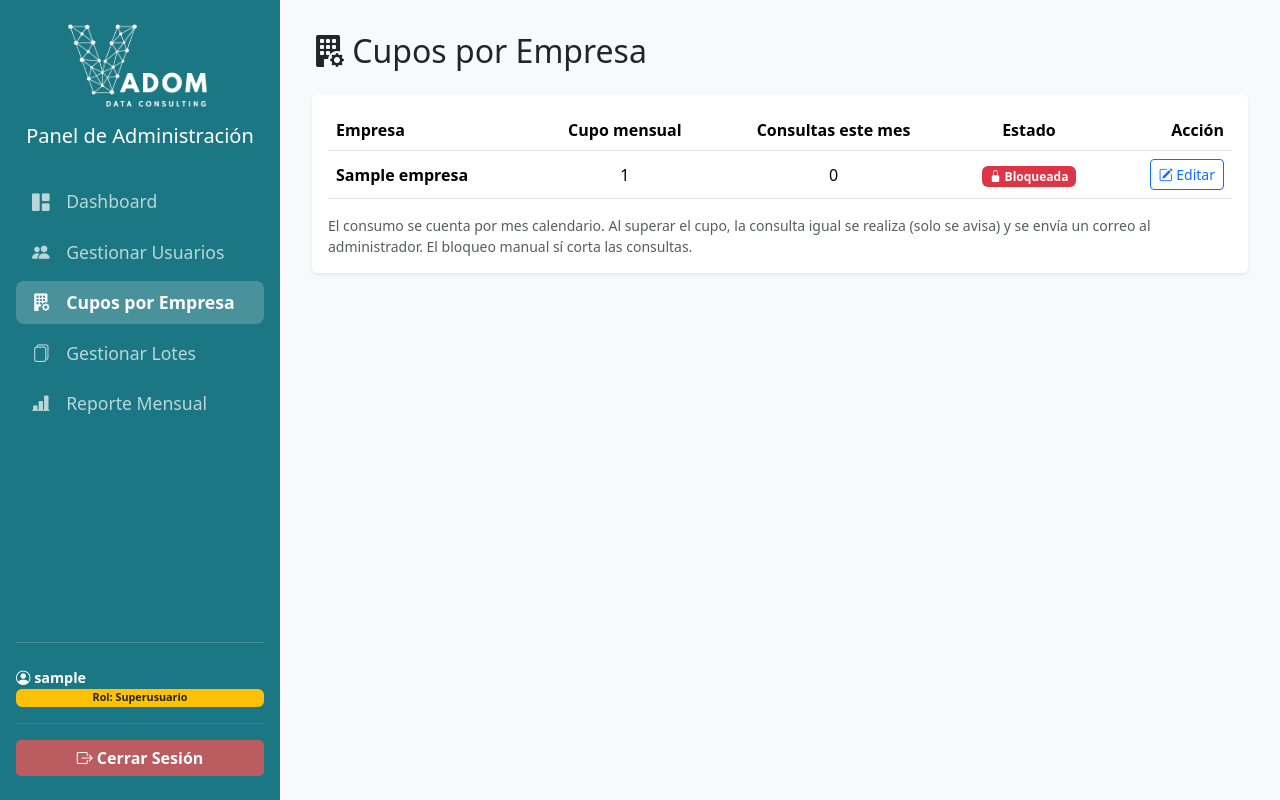
After one commit to Santiago-caicedo/vadom_listas_core, a Django app: page /core-admin/empresas/ in a window 1280 px wide. The commit adds this page. Run offline with Django 5.2, Linux system fonts and the light colour scheme; a user stored in the database is signed in; tables that the repository leaves empty hold one stand-in row (values such as "Sample post").

Commit message:
Cupo mensual de consultas por empresa (aviso por email + bloqueo manual)
- Empresa: campos limite_consultas_mensual (0=ilimitado), bloqueado, mes_alerta_cupo
  + métodos consultas_mes_actual()/cupo_excedido(). Migración empresas/0002.
- pagina_busqueda: si la empresa está bloqueada NO consulta ni guarda (avisa);
  si supera el cupo, la consulta se hace igual (solo avisa) y envía email una vez
  al mes al correo EMAIL_ALERTA_CUPO (interruptor NOTIFICAR_EXCESO_CUPO en .env).
- core_admin: vista "Cupos por Empresa" (ver consumo del mes, editar cupo, bloquear).
- notifications.notificar_exceso_cupo(); settings + .env.example con las 2 variables.
- Mensajes en pagina_busqueda.html (bloqueada / cupo excedido).
- Tests: CupoYBloqueoTests (bloqueo corta, exceder solo avisa 1 vez/mes, 0=ilimitado).

Co-Authored-By: Claude Opus 4.8 (1M context) <noreply@anthropic.com>

```diff
--- a/core_admin/templates/core_admin/base_admin.html
+++ b/core_admin/templates/core_admin/base_admin.html
@@ -75,6 +75,11 @@
                     </a>
                 </li>
                 <li class="nav-item">
+                    <a class="nav-link {% if 'empresas' in request.path %}active{% endif %}" href="{% url 'core_admin:empresa_list' %}">
+                        <i class="bi bi-building-fill-gear"></i> Cupos por Empresa
+                    </a>
+                </li>
+                <li class="nav-item">
                     <a class="nav-link {% if 'cargas-masivas' in request.path %}active{% endif %}" href="{% url 'core_admin:lote_list' %}">
                         <i class="bi bi-files"></i> Gestionar Lotes
                     </a>
--- /dev/null
+++ b/core_admin/templates/core_admin/empresa_list.html
@@ -0,0 +1,66 @@
+{% extends "core_admin/base_admin.html" %}
+
+{% block title %}Cupos por Empresa | Panel de Admin{% endblock %}
+
+{% block content %}
+<div class="d-flex justify-content-between align-items-center mb-4">
+    <h2 class="mb-0"><i class="bi bi-building-fill-gear"></i> Cupos por Empresa</h2>
+</div>
+
+<div class="card shadow-sm">
+    <div class="card-body">
+        <div class="table-responsive">
+            <table class="table table-hover align-middle">
+                <thead>
+                    <tr>
+                        <th>Empresa</th>
+                        <th class="text-center">Cupo mensual</th>
+                        <th class="text-center">Consultas este mes</th>
+                        <th class="text-center">Estado</th>
+                        <th class="text-end">Acción</th>
+                    </tr>
+                </thead>
+                <tbody>
+                    {% for empresa in empresas %}
+                    <tr>
+                        <td><strong>{{ empresa.nombre }}</strong></td>
+                        <td class="text-center">
+                            {% if empresa.limite_consultas_mensual > 0 %}
+                                {{ empresa.limite_consultas_mensual }}
+                            {% else %}
+                                <span class="text-muted">Ilimitado</span>
+                            {% endif %}
+                        </td>
+                        <td class="text-center">
+                            {% if empresa.limite_consultas_mensual > 0 and empresa.consumo_mes > empresa.limite_consultas_mensual %}
+                                <span class="badge bg-warning text-dark">{{ empresa.consumo_mes }} · excedido</span>
+                            {% else %}
+                                {{ empresa.consumo_mes }}
+                            {% endif %}
+                        </td>
+                        <td class="text-center">
+                            {% if empresa.bloqueado %}
+                                <span class="badge bg-danger"><i class="bi bi-lock-fill"></i> Bloqueada</span>
+                            {% else %}
+                                <span class="badge bg-success">Activa</span>
+                            {% endif %}
+                        </td>
+                        <td class="text-end">
+                            <a href="{% url 'core_admin:empresa_edit' empresa.pk %}" class="btn btn-sm btn-outline-primary">
+                                <i class="bi bi-pencil-square"></i> Editar
+                            </a>
+                        </td>
+                    </tr>
+                    {% empty %}
+                    <tr><td colspan="5" class="text-center text-muted py-4">No hay empresas registradas.</td></tr>
+                    {% endfor %}
+                </tbody>
+            </table>
+        </div>
+        <p class="text-muted small mb-0">
+            El consumo se cuenta por mes calendario. Al superar el cupo, la consulta igual se realiza
+            (solo se avisa) y se envía un correo al administrador. El bloqueo manual sí corta las consultas.
+        </p>
+    </div>
+</div>
+{% endblock %}
--- a/core_admin/urls.py
+++ b/core_admin/urls.py
@@ -14,6 +14,10 @@ urlpatterns = [
     # Reportes
     path('reporte-mensual/', views.ReporteMensualView.as_view(), name='reporte_mensual'),
 
+    # Cupos por empresa
+    path('empresas/', views.EmpresaListView.as_view(), name='empresa_list'),
+    path('empresas/editar/<int:pk>/', views.EmpresaUpdateView.as_view(), name='empresa_edit'),
+
     # Gestión de Usuarios
     path('usuarios/', views.UsuarioListView.as_view(), name='usuario_list'),
     path('usuarios/crear/', views.UsuarioCreateView.as_view(), name='usuario_create'),
--- a/core_admin/views.py
+++ b/core_admin/views.py
@@ -11,7 +11,7 @@ from usuarios.models import Usuario
 from django.db.models import Count
 from django.db.models.functions import TruncMonth
 import json
-from .forms import ProcesarLoteForm, UsuarioCreateForm, UsuarioEditForm
+from .forms import ProcesarLoteForm, UsuarioCreateForm, UsuarioEditForm, EmpresaLimiteForm
 from django.urls import reverse_lazy
 from django.contrib import messages
 
@@ -264,3 +264,36 @@ class UsuarioDeleteView(SuperuserRequiredMixin, DeleteView):
     def form_valid(self, form):
         messages.success(self.request, f'Usuario "{self.object.username}" eliminado exitosamente.')
         return super().form_valid(form)
+
+
+class EmpresaListView(SuperuserRequiredMixin, ListView):
+    """Lista las empresas con su cupo y su consumo del mes."""
+    model = Empresa
+    template_name = 'core_admin/empresa_list.html'
+    context_object_name = 'empresas'
+
+    def get_context_data(self, **kwargs):
+        context = super().get_context_data(**kwargs)
+        context['titulo'] = 'Cupos por Empresa'
+        for e in context['empresas']:
+            e.consumo_mes = e.consultas_mes_actual()  # atributo para el template
+        return context
+
+
+class EmpresaUpdateView(SuperuserRequiredMixin, UpdateView):
+    """Editar el cupo mensual y el bloqueo de una empresa."""
+    model = Empresa
+    form_class = EmpresaLimiteForm
+    template_name = 'core_admin/empresa_form.html'
+    success_url = reverse_lazy('core_admin:empresa_list')
+    context_object_name = 'empresa'
+
+    def get_context_data(self, **kwargs):
+        context = super().get_context_data(**kwargs)
+        context['titulo'] = f'Cupo: {self.object.nombre}'
+        context['consumo_mes'] = self.object.consultas_mes_actual()
+        return context
+
+    def form_valid(self, form):
+        messages.success(self.request, f'Empresa "{form.instance.nombre}" actualizada.')
+        return super().form_valid(form)
--- a/empresas/models.py
+++ b/empresas/models.py
@@ -5,9 +5,32 @@ class Empresa(models.Model):
     nombre = models.CharField(max_length=100)
     creado_en = models.DateField(auto_now_add=True)
 
+    # Cupo mensual de consultas contratado (0 = ilimitado).
+    limite_consultas_mensual = models.PositiveIntegerField(default=0)
+    # Bloqueo manual: si True, no deja hacer consultas (lo activa el superusuario).
+    bloqueado = models.BooleanField(default=False)
+    # 'YYYY-MM' del último mes en que ya se envió el aviso de exceso (evita spam).
+    mes_alerta_cupo = models.CharField(max_length=7, blank=True, default='')
+
     # Esto le dice a django-tenants que cree un nuevo esquema
     # automáticamente cuando se crea una nueva Empresa
     auto_create_schema = True
 
     def __str__(self):
         return self.nombre
+
+    def consultas_mes_actual(self):
+        """Número de búsquedas de esta empresa en el mes en curso."""
+        from django.utils import timezone
+        from consultas.models import Busqueda
+        hoy = timezone.now()
+        return Busqueda.objects.filter(
+            usuario__empresa=self,
+            fecha_busqueda__year=hoy.year,
+            fecha_busqueda__month=hoy.month,
+        ).count()
+
+    def cupo_excedido(self):
+        """True si tiene cupo (>0) y ya lo superó este mes."""
+        return (self.limite_consultas_mensual > 0
+                and self.consultas_mes_actual() > self.limite_consultas_mensual)
--- a/gestor_listas/settings.py
+++ b/gestor_listas/settings.py
@@ -198,6 +198,11 @@ MI_DOMINIO = config('MI_DOMINIO', default='http://127.0.0.1:8000')
 # encuentra hallazgos. Configurable por cliente desde el .env.
 NOTIFICAR_HALLAZGOS = config('NOTIFICAR_HALLAZGOS', default=True, cast=bool)
 
+# Aviso por email cuando una empresa supera su cupo mensual de consultas.
+NOTIFICAR_EXCESO_CUPO = config('NOTIFICAR_EXCESO_CUPO', default=True, cast=bool)
+# Correo que recibe esos avisos (por defecto, el ADMIN_EMAIL).
+EMAIL_ALERTA_CUPO = config('EMAIL_ALERTA_CUPO', default=ADMIN_EMAIL)
+
 
 # ===========================================
 # CONFIGURACIÓN HÍBRIDA DE ARCHIVOS ESTÁTICOS Y MEDIA
```
Also changed, not shown: consultas/notifications.py (+27 -0 lines), consultas/templates/consultas/pagina_busqueda.html (+18 -0 lines), consultas/tests.py (+52 -0 lines), consultas/views.py (+34 -11 lines), core_admin/forms.py (+15 -0 lines), core_admin/templates/core_admin/empresa_form.html (added, +56 -0 lines), empresas/migrations/0002_empresa_cupo.py (added), 1 other file.
